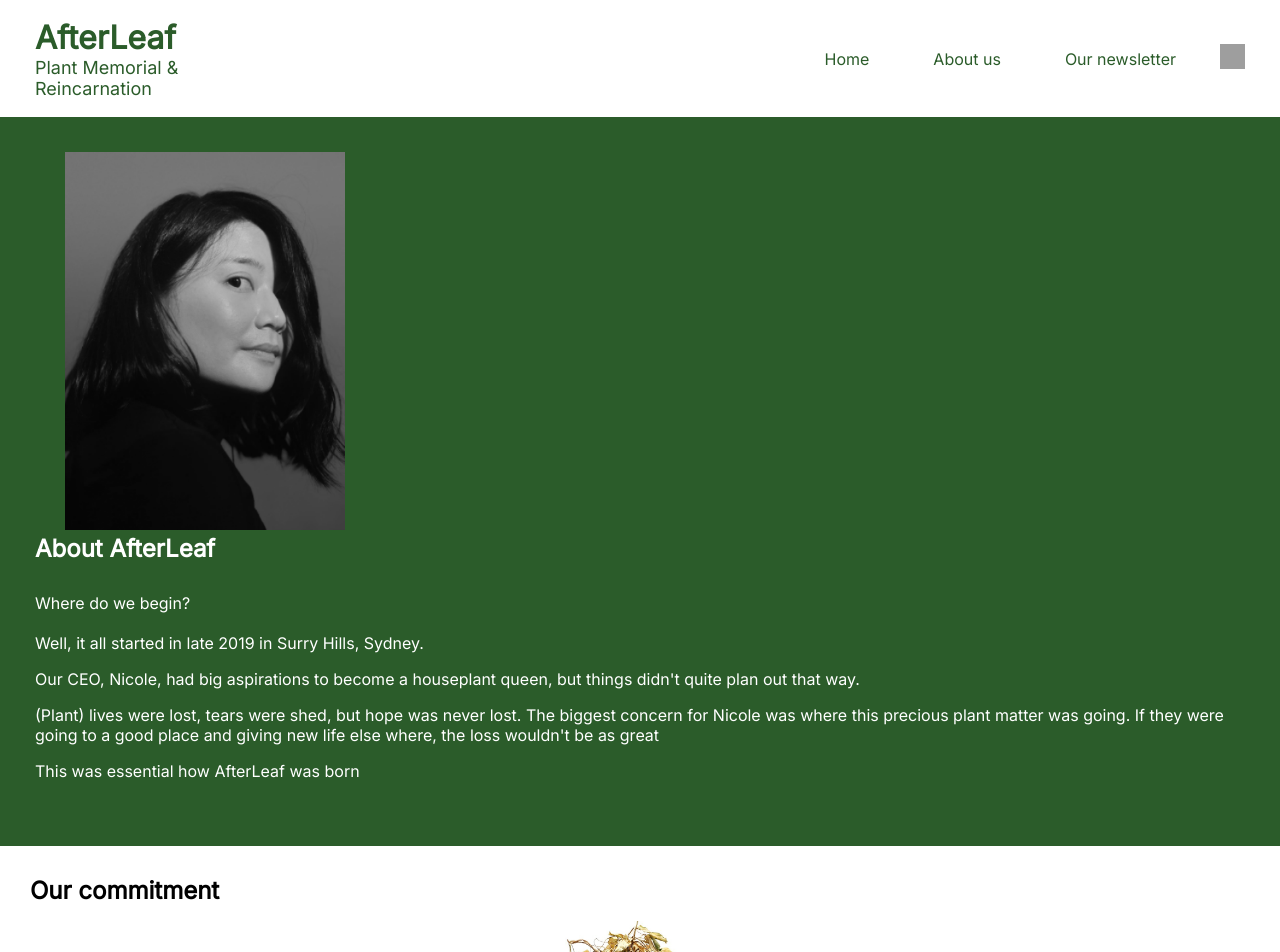
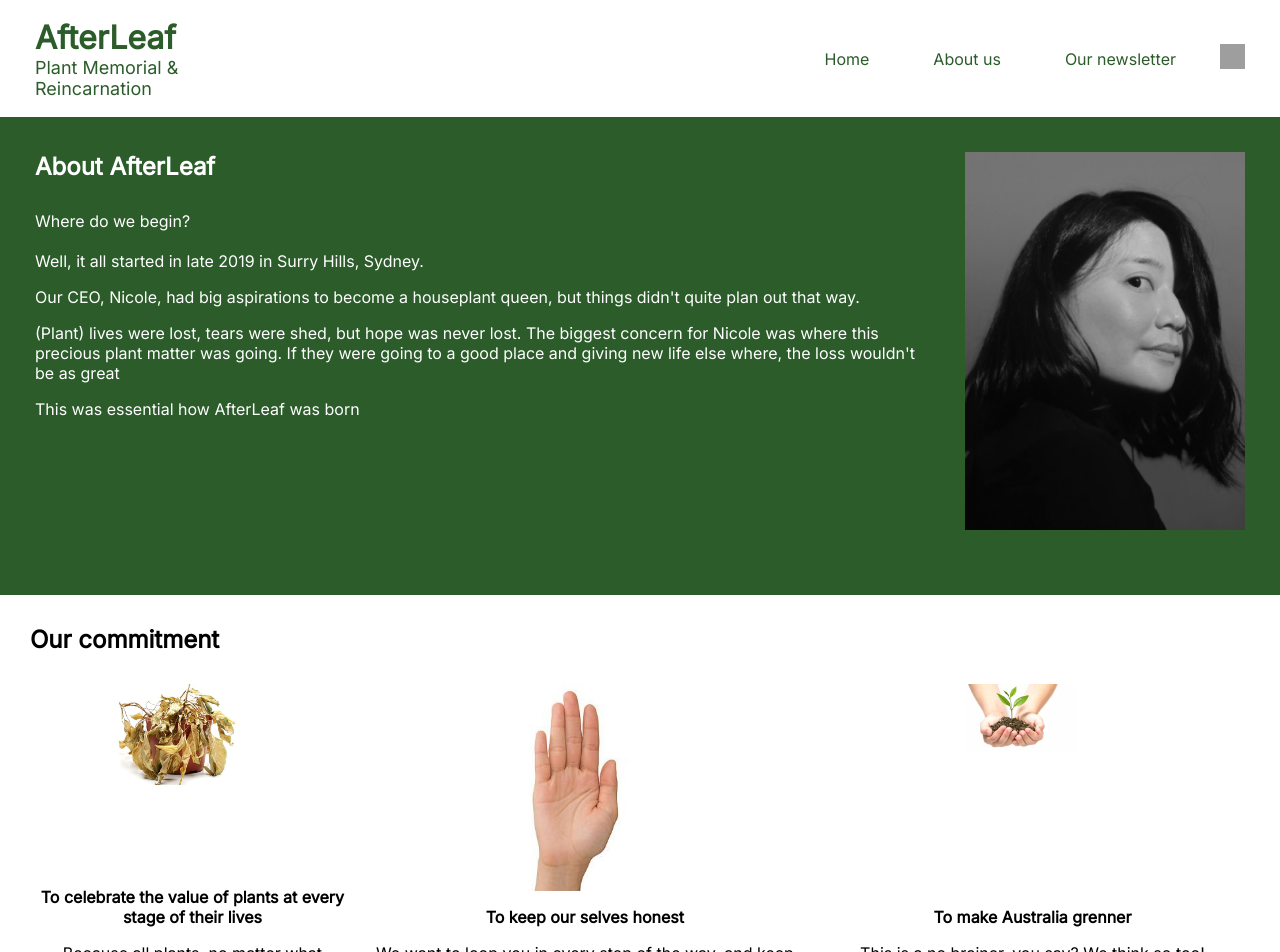
Before and after one commit to FaneTree/project3-AfterLeaf, a React (Create React App) app: page /about in a window 1280 px wide. Shown: the top 952 px of the page. Built offline with nearby package versions, Linux system fonts and the light colour scheme; grey boxes are pictures that could not be loaded.

Commit message:
latest version for present

```diff
--- a/src/components/about/About.jsx
+++ b/src/components/about/About.jsx
@@ -3,7 +3,10 @@
 export default function About () {
     return (
         <div className = 'content'>
-            <img src="CEO.png" alt="CEO" border="0"/>
+            <div>
+                <div className="content-container">
+
+                    <div className="text-container">
                         <h1>About AfterLeaf</h1>
                         <div className="p-container">
                             <p>Where do we begin?</p>
@@ -13,5 +16,12 @@
                             <p>This was essential how AfterLeaf was born</p>
                         </div>
                     </div>
+                    <div className="img-container">
+                        <img src="CEO.png" alt="CEO" border="0"/>
+                    </div>
+                </div>
+            </div>
+
+        </div>
     )
 }
--- a/src/components/about/Commitment.jsx
+++ b/src/components/about/Commitment.jsx
@@ -4,6 +4,7 @@
     return (
         <div className="instruction" >
             <h1>Our commitment</h1>
+            <div className="content-container">
                 <div className="instruction-container">
                     <img src="5.jpg" alt="dead plant" border="0"/>
                     <div>
@@ -25,7 +26,7 @@
                         <p>This is a no brainer, you say? We think so too! Diligently creating a sustainable future for our planet should be top priority!</p>
                     </div>
                 </div>
-
+            </div>
             <div className="btn-container">
                 <button>Get Start!</button>
             </div>
--- a/src/components/main/Content.jsx
+++ b/src/components/main/Content.jsx
@@ -4,7 +4,6 @@
     return (
         <div className = 'content'>
             <div>
-
                 <div className="content-container">
 
                     <div className="text-container">
@@ -30,10 +29,6 @@
 
                 </div>
 
-
-
-
-
                 <div className="btn-container">
                     <button>Choose your memorial kit</button>
                 </div>
```
Lines whose indentation alone changed are shown as unchanged.
